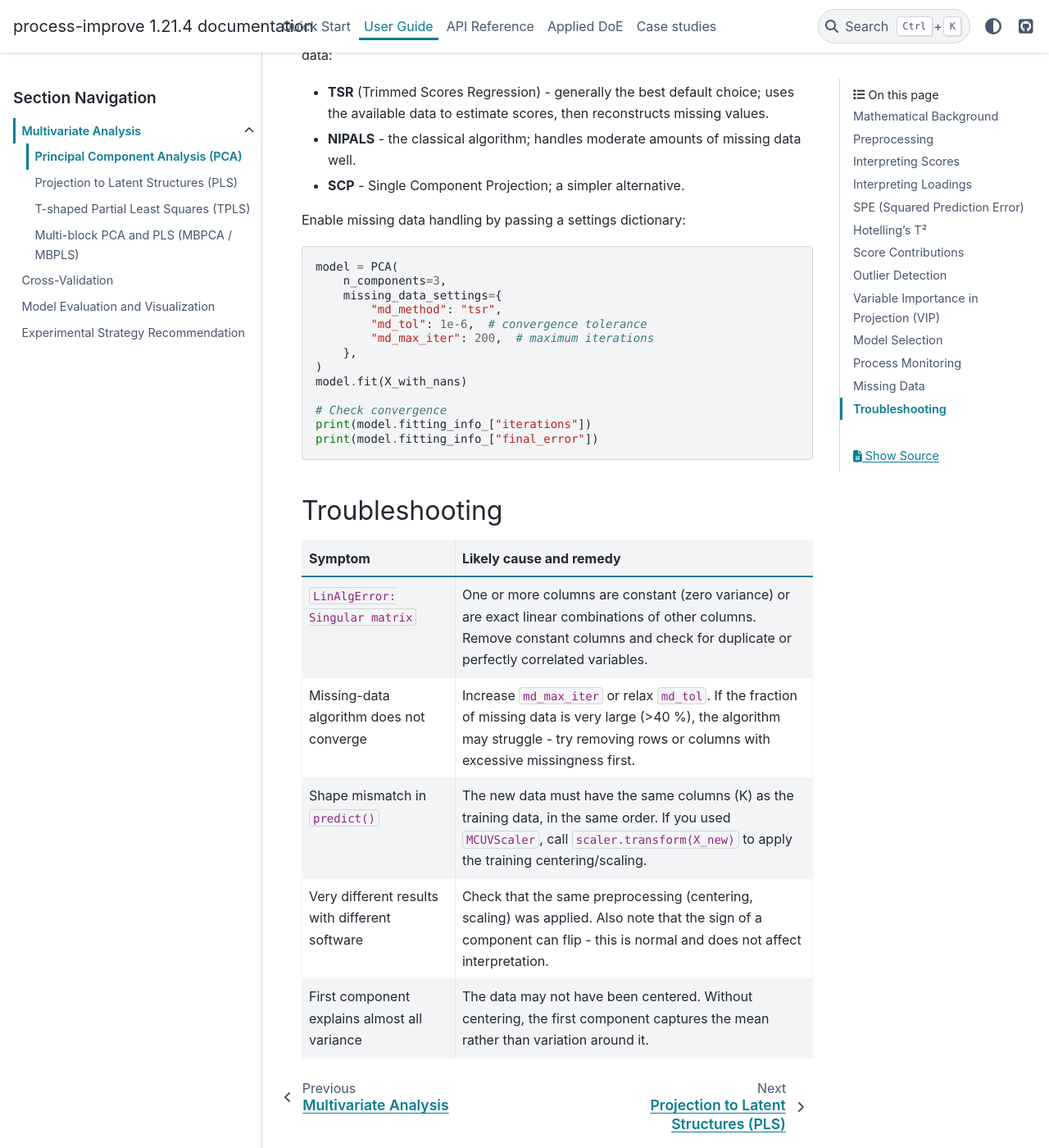
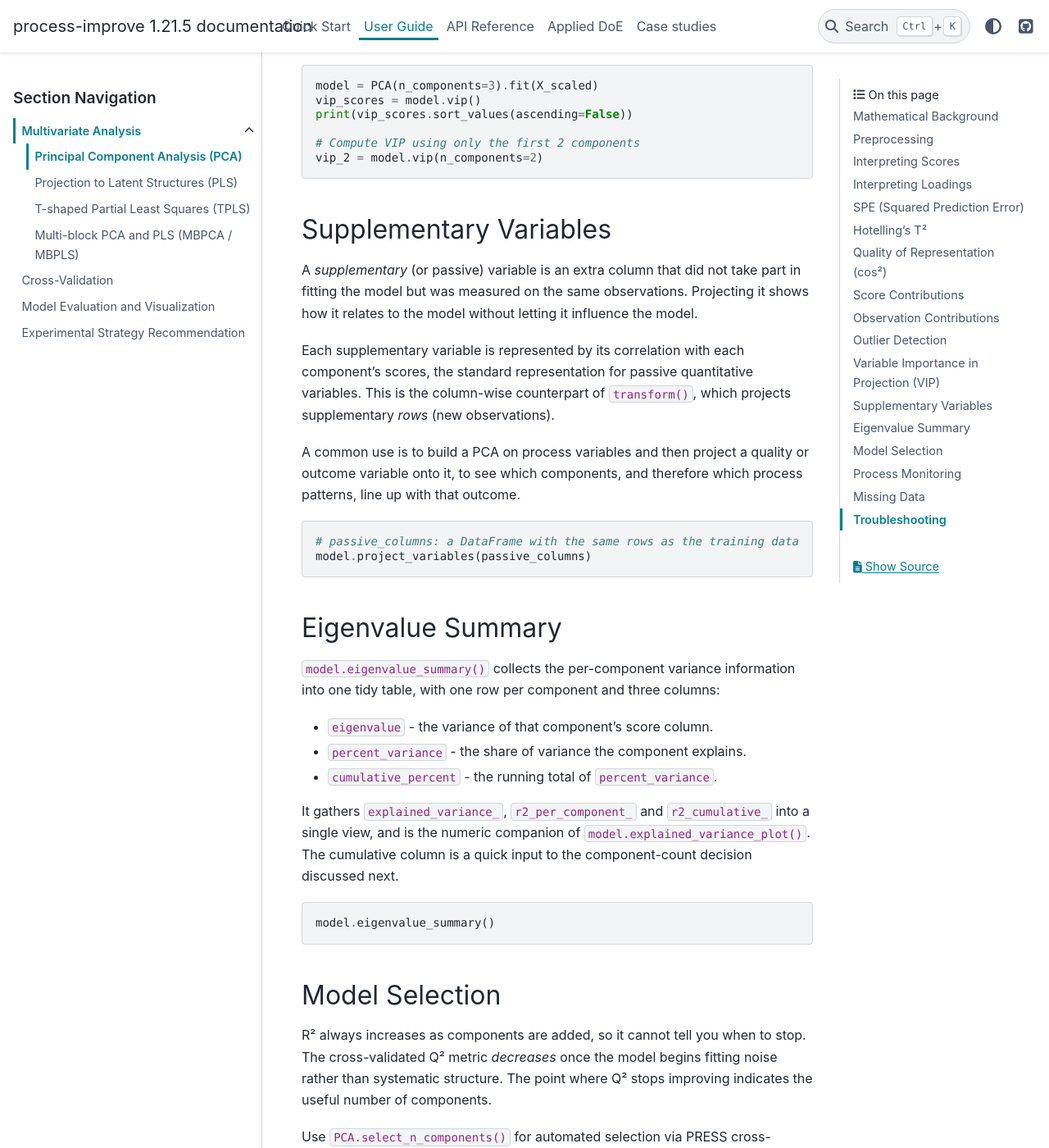
Before and after one commit to kgdunn/process-improve, a Sphinx documentation site: the page built from docs/user_guide/pca.rst, in a window 1280 px wide and 1400 px high, scrolled down 5994 px. Shown: the whole window at 82% size. Built offline with Sphinx 7.4.7 and the PyData theme 0.15.4, drawn with Linux system fonts in a browser that asks for light colours; some of the changed text lies outside the part shown.

Commit message:
Document PR #175 diagnostics in the PCA / PLS user guide (#225)
* docs: start user-guide coverage of PR #175 diagnostics

Add narrative sections for squared_cosine, observation_contributions,
eigenvalue_summary, and project_variables to the PCA/PLS user guide.

https://claude.ai/code/session_01Gb56zS6tQW1Jdb64iaGAAb

* docs: add user-guide sections for PR #175 diagnostics

Add narrative sections to the PCA user guide for cos2 (quality of
representation), observation contributions, supplementary variables,
and the eigenvalue summary, and reference all four from the PLS guide.
Bump the patch version.

https://claude.ai/code/session_01Gb56zS6tQW1Jdb64iaGAAb

---------

Co-authored-by: Claude <noreply@anthropic.com>

```diff
--- a/docs/user_guide/pca.rst
+++ b/docs/user_guide/pca.rst
@@ -135,6 +135,35 @@ where :math:`s_a^2` is the variance of the *a*-th score column.
 
 Use ``model.t2_plot()`` and ``model.hotellings_t2_limit()`` for monitoring.
 
+Quality of Representation (cos²)
+--------------------------------
+
+The squared cosine, or *cos²*, reports how well each observation is represented
+on each component. It is the squared score divided by that observation's total
+variation budget:
+
+.. math::
+
+   \cos^2_{i,a} = \frac{t_{i,a}^2}{\sum_{a=1}^{A} t_{i,a}^2 + \text{SPE}_i^2}
+
+- cos² lies between 0 and 1. A value close to 1 means the component captures
+  most of that observation's variation.
+- Summed across all components, the cos² values plus the residual fraction
+  add up to 1.
+- For PCA, where the loadings are orthonormal, the denominator equals the
+  squared distance of the observation from the origin, so cos² matches the
+  classical factor-analysis definition.
+
+cos² completes the trio of per-observation diagnostics: **Hotelling's T²**
+measures distance *within* the model plane, **SPE** measures distance *to* it,
+and **cos²** says how much of an observation's total variation a given
+component accounts for.
+
+.. code-block:: python
+
+   model.squared_cosine()                  # all components
+   model.squared_cosine(n_components=2)     # first two components only
+
 Score Contributions
 -------------------
 
@@ -163,6 +192,35 @@ The reference point matters: contributions always measure the difference
 
    # T²-weighted contributions (scale by 1/sqrt(eigenvalue))
    contrib = model.score_contributions(model.scores_.iloc[5].values, weighted=True)
+
+Observation Contributions
+-------------------------
+
+Observation contributions answer a different question: *"Which observations
+shaped this component?"* The contribution of observation *i* to component *a*
+is its squared score as a fraction of the total over all observations:
+
+.. math::
+
+   \text{contribution}_{i,a} = \frac{t_{i,a}^2}{\sum_{i=1}^{N} t_{i,a}^2}
+
+- Each component column sums to 1, so a contribution well above the average
+  :math:`1/N` flags an observation that strongly drives that component.
+- Use it to find which observations a component is built on, and whether a
+  single observation is dominating it.
+
+This is **not** the same as *Score Contributions*, despite the similar name.
+``score_contributions`` is *per-variable* and signed: it decomposes one
+observation's position back onto the original variables.
+``observation_contributions`` is *per-observation* and non-negative: it reports
+each observation's share of a component's variation. The two are orthogonal
+views of the same score matrix; one decomposes across variables, the other
+across observations.
+
+.. code-block:: python
+
+   model.observation_contributions()              # all components
+   model.observation_contributions(n_components=2)
 
 Outlier Detection
 -----------------
@@ -209,6 +267,46 @@ component.
 
    # Compute VIP using only the first 2 components
    vip_2 = model.vip(n_components=2)
+
+Supplementary Variables
+-----------------------
+
+A *supplementary* (or passive) variable is an extra column that did not take
+part in fitting the model but was measured on the same observations. Projecting
+it shows how it relates to the model without letting it influence the model.
+
+Each supplementary variable is represented by its correlation with each
+component's scores, the standard representation for passive quantitative
+variables. This is the column-wise counterpart of ``transform()``, which
+projects supplementary *rows* (new observations).
+
+A common use is to build a PCA on process variables and then project a quality
+or outcome variable onto it, to see which components, and therefore which
+process patterns, line up with that outcome.
+
+.. code-block:: python
+
+   # passive_columns: a DataFrame with the same rows as the training data
+   model.project_variables(passive_columns)
+
+Eigenvalue Summary
+------------------
+
+``model.eigenvalue_summary()`` collects the per-component variance information
+into one tidy table, with one row per component and three columns:
+
+- ``eigenvalue`` - the variance of that component's score column.
+- ``percent_variance`` - the share of variance the component explains.
+- ``cumulative_percent`` - the running total of ``percent_variance``.
+
+It gathers ``explained_variance_``, ``r2_per_component_`` and
+``r2_cumulative_`` into a single view, and is the numeric companion of
+``model.explained_variance_plot()``. The cumulative column is a quick input to
+the component-count decision discussed next.
+
+.. code-block:: python
+
+   model.eigenvalue_summary()
 
 Model Selection
 ---------------
--- a/pyproject.toml
+++ b/pyproject.toml
@@ -1,6 +1,6 @@
 [project]
 name = "process-improve"
-version = "1.21.4"
+version = "1.21.5"
 description = 'Designed Experiments; Latent Variables (PCA, PLS, multivariate methods with missing data); Process Monitoring; Batch data analysis.'
 readme = "README.md"
 license = "MIT"
```
Also changed, not shown: docs/user_guide/pls.rst (+10 -2 lines).
